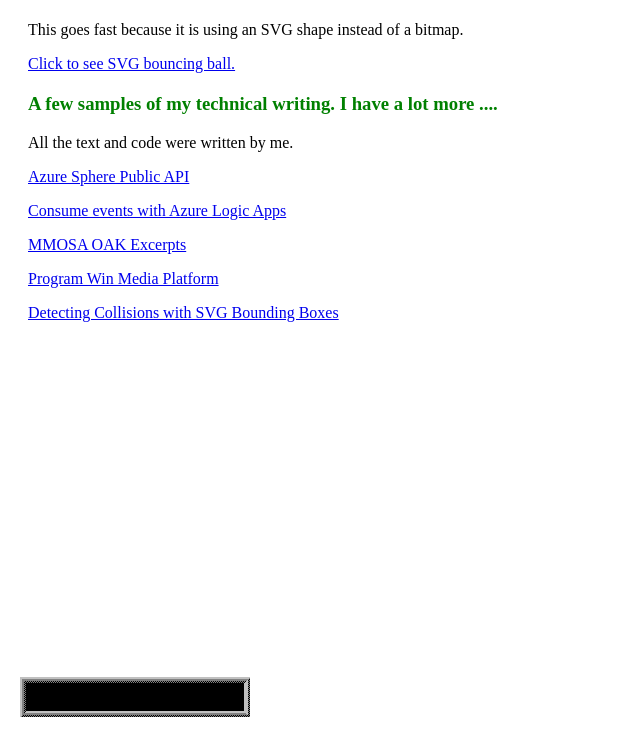
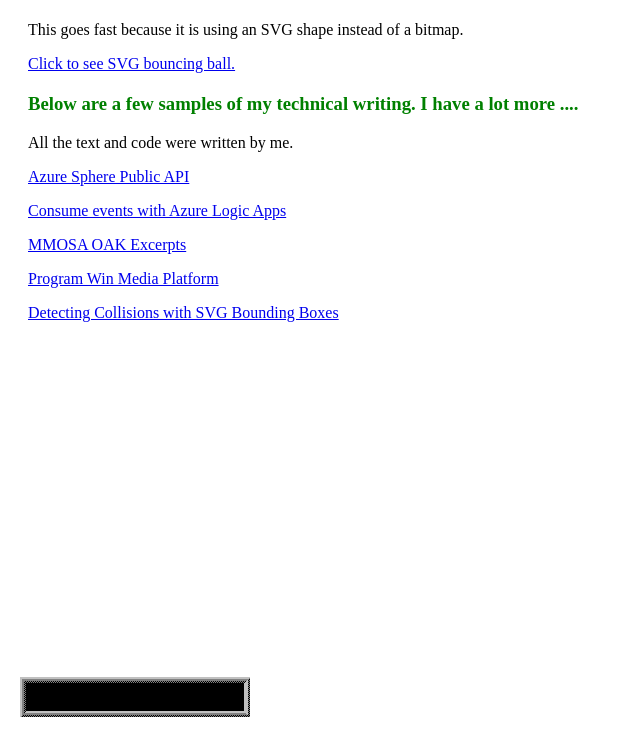
Before and after one commit to sethmcevoy/samples, a plain HTML site: page index.html in a window 1280 px wide. Shown: the part 59-800 px from the top of the page, without its empty margins (0-640 px from the left). Drawn offline with Linux system fonts and the light colour scheme.

Commit message:
One line
leads to another

```diff
--- a/index.html
+++ b/index.html
@@ -15,7 +15,7 @@
 		    <img src="construction.gif" alt="Under construction." style="width:230px;height:40px;">
 		  </div>
 		</div>
-		<h3 class="sampleH">A few samples of my technical writing. I have a lot more ....</h3>
+		<h3 class="sampleH">Below are a few samples of my technical writing. I have a lot more ....</h3>
 		<p class="sampleP">All the text and code were written by me.<p>
 		<p class="sampleP"><a href="Azure Sphere Public API.pdf">Azure Sphere Public API</a></p>
 		<p class="sampleP"><a href="Consume events with Logic Apps.pdf">Consume events with Azure Logic Apps</a></p>
```
